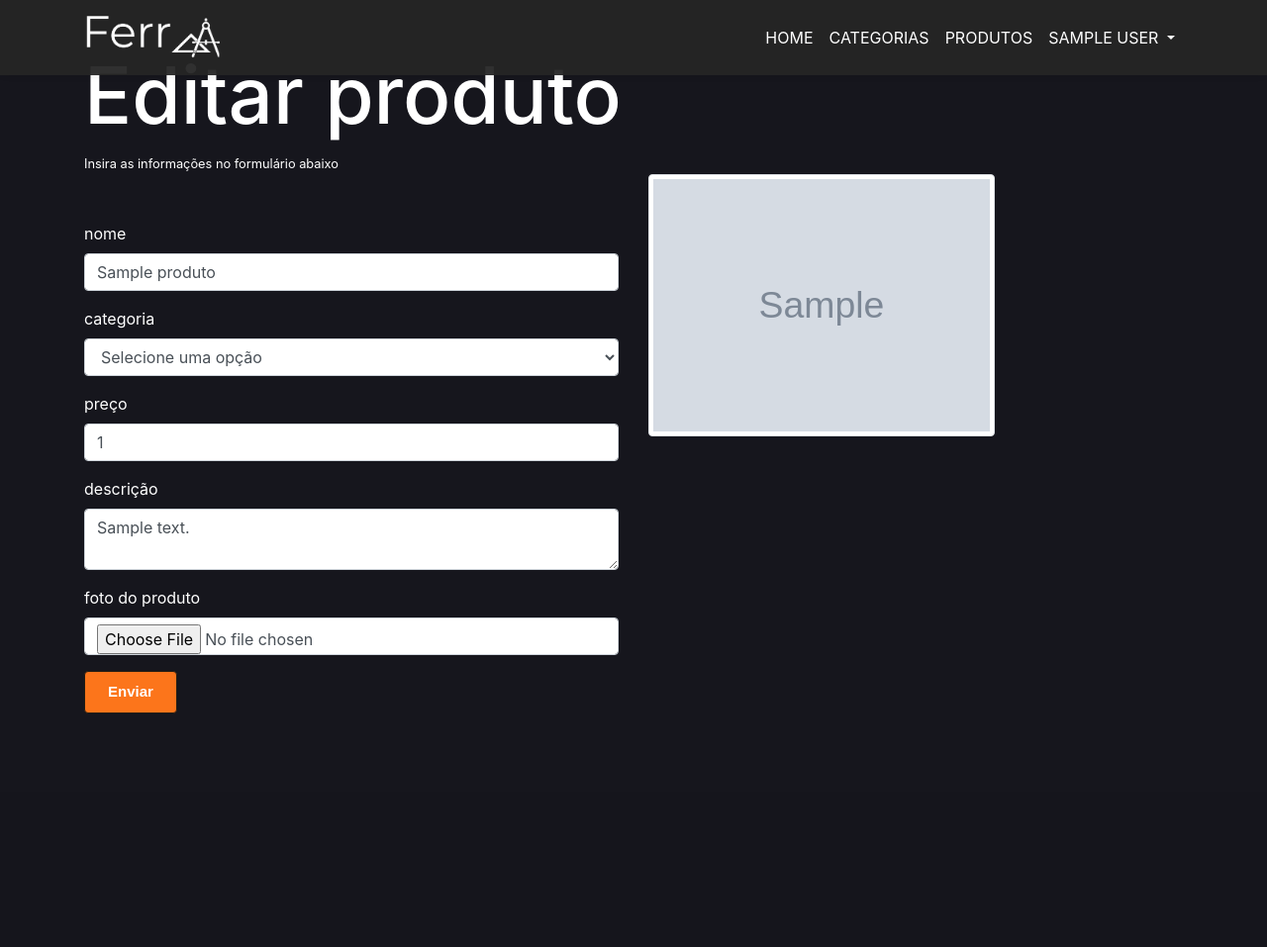
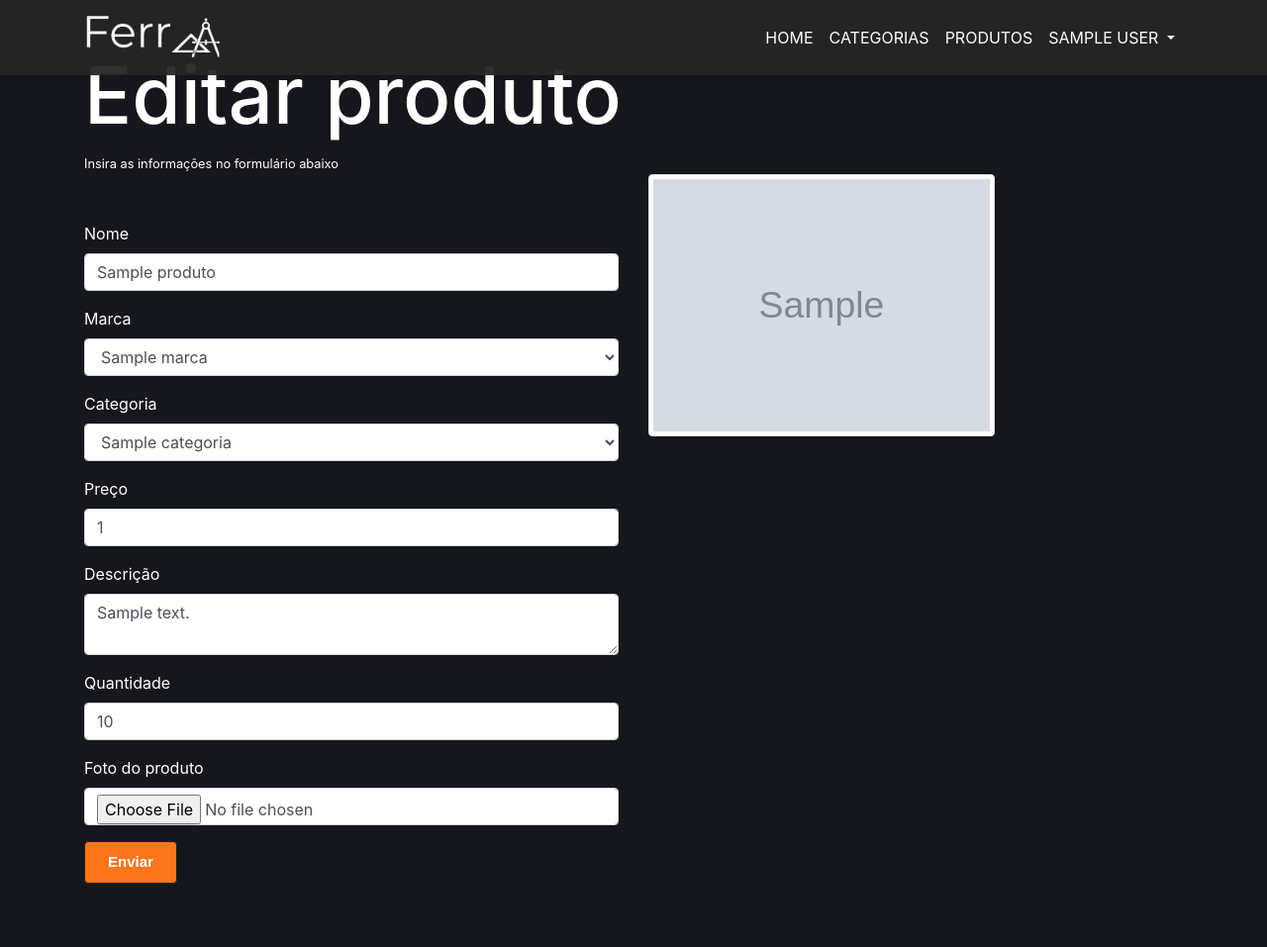
Before and after one commit to luidao/Projeto-Integrador01, a Laravel app: page /admin/produtos/1 in a window 1280 px wide. Shown: the whole page at 99% size. Before the commit the page ends 721 px from the top, so only its background shows below. Run offline with Laravel 8, Linux system fonts and the light colour scheme; a user stored in the database is signed in; tables that the repository leaves empty hold one stand-in row (values such as "Sample post"); grey boxes marked "Sample" are stand-in pictures.

Commit message:
Alteração da pagina de admin, criando e alterando produtos

```diff
--- a/ferr-laravel/app/Http/Controllers/AdminController.php
+++ b/ferr-laravel/app/Http/Controllers/AdminController.php
@@ -5,6 +5,7 @@ namespace App\Http\Controllers;
 use Illuminate\Http\Request;
 use App\Produto;
 use App\Categoria;
+use App\Marca;
 
 
 class AdminController extends Controller
@@ -19,14 +20,16 @@ class AdminController extends Controller
     {
         $produtos = Produto::all();
         $categorias = Categoria::all();
+        $marcas = Marca::all();
 
-        return view('admin', compact('produtos', 'categorias'));
+        return view('admin', compact('produtos', 'categorias', 'marcas'));
     }
 
     public function criarProduto(){
         $categorias = Categoria::all();
+        $marcas = Marca::all();
 
-        return view('criarProduto', compact('categorias'));
+        return view('criarProduto', compact('categorias', 'marcas'));
     }
 
     public function insertProduto(Request $request){ // $_POST
@@ -62,8 +65,9 @@ class AdminController extends Controller
 
         $produto = Produto::find($id);
         $categorias = Categoria::all();
+        $marcas = Marca::all();
 
-        return view('editarProduto', compact('produto', 'categorias'));
+        return view('editarProduto', compact('produto', 'categorias', 'marcas'));
     }
 
     public function updateProduto(Request $request, $id){
--- a/ferr-laravel/app/Marca.php
+++ b/ferr-laravel/app/Marca.php
@@ -8,4 +8,7 @@ class Marca extends Model
 {
     protected $table = "marca";
     protected $primaryKey = "id";
+    protected $fillable = [
+        "id"
+    ];
 }
--- a/ferr-laravel/resources/views/editarProduto.blade.php
+++ b/ferr-laravel/resources/views/editarProduto.blade.php
@@ -12,35 +12,53 @@
                 <small>Insira as informações no formulário abaixo</small>
             </div>
 
-            <form action="/admin/produtos/{{$produto->id_produto}}" enctype="multipart/form-data" method="POST" class="col-md-6 mt-5">
+            <form action="/admin/produtos/{{$produto->id}}" enctype="multipart/form-data" method="POST" class="col-md-6 mt-5">
                 {{csrf_field()}}
                 <div class="form-group">
-                    <label for="nome">nome</label>
+                    <label for="nome">Nome</label>
                     <input type="text" name="nome" id="nome" class="form-control" value="{{ $produto->nome }}">
                 </div>
                 <div class="form-group">
-                    <label for="categoria">categoria</label>
+                    <label for="categoria">Marca</label>
+                    <select class="form-control" name="marca" id="marca">
+                        <option selected disabled>Selecione uma opção</option>
+
+                        @if(isset($marcas))
+                        @foreach($marcas as $marca)
+                        <option value="{{ $marca->id}}" {{($marca->id == $produto->fk_marca) ? 'selected' : ''}}> {{ $marca->nome }}</option>
+                        @endforeach
+                        @endif
+                    </select>
+                </div>
+                <div class="form-group">
+                    <label for="categoria">Categoria</label>
                     <select class="form-control" name="categoria" id="categoria">
                         <option selected disabled>Selecione uma opção</option>
 
                         @if(isset($categorias))
                         @foreach($categorias as $categoria)
-                        <option value="{{ $categoria->id_categoria }}" {{($categoria->id_categoria == $produto->fk_categoria) ? 'selected' : ''}}> {{ $categoria->nome }}</option>
+                        <option value="{{ $categoria->id}}" {{($categoria->id == $produto->fk_categoria) ? 'selected' : ''}}> {{ $categoria->nome }}</option>
                         @endforeach
                         @endif
                     </select>
                 </div>
 
                 <div class="form-group">
-                    <label for="preco">preço</label>
+                    <label for="preco">Preço</label>
                     <input type="number" name="preco" id="preco" class="form-control" value="{{ $produto->preco }}">
                 </div>
                 <div class="form-group">
-                    <label for="descricao">descrição</label>
+                    <label for="descricao">Descrição</label>
                     <textarea name="descricao" id="descricao" class="form-control" rows="2">{{ $produto->descricao }}</textarea>
                 </div>
+
                 <div class="form-group">
-                    <label for="imagem">foto do produto</label>
+                    <label for="quantidade">Quantidade</label>
+                    <input type="number" name="quantidade" id="quantidade" class="form-control" value="{{ $produto->quantidade }}">
+                </div>
+
+                <div class="form-group">
+                    <label for="imagem">Foto do produto</label>
                     <input type="file" id="imagem" name="imagem" accept="image/*" class="form-control" />
                 </div>
                 <div class="form-group">
--- a/ferr-laravel/resources/views/produtos.blade.php
+++ b/ferr-laravel/resources/views/produtos.blade.php
@@ -56,7 +56,7 @@
                     @else
 
                     <div class="col text-center">
-                        <span class="alert alert-info">Nenhum produto para exibir</span>
+                        <span class="alert alert-info">Nenhum produto à exibir</span>
                     </div>
 
                     @endif
```
Also changed, not shown: ferr-laravel/app/Http/Controllers/ProdutosController.php (+10 -0 lines), ferr-laravel/resources/views/criarProduto.blade.php (+20 -11 lines), ferr-laravel/public/Images/fura0.png (added), 3 other files.
